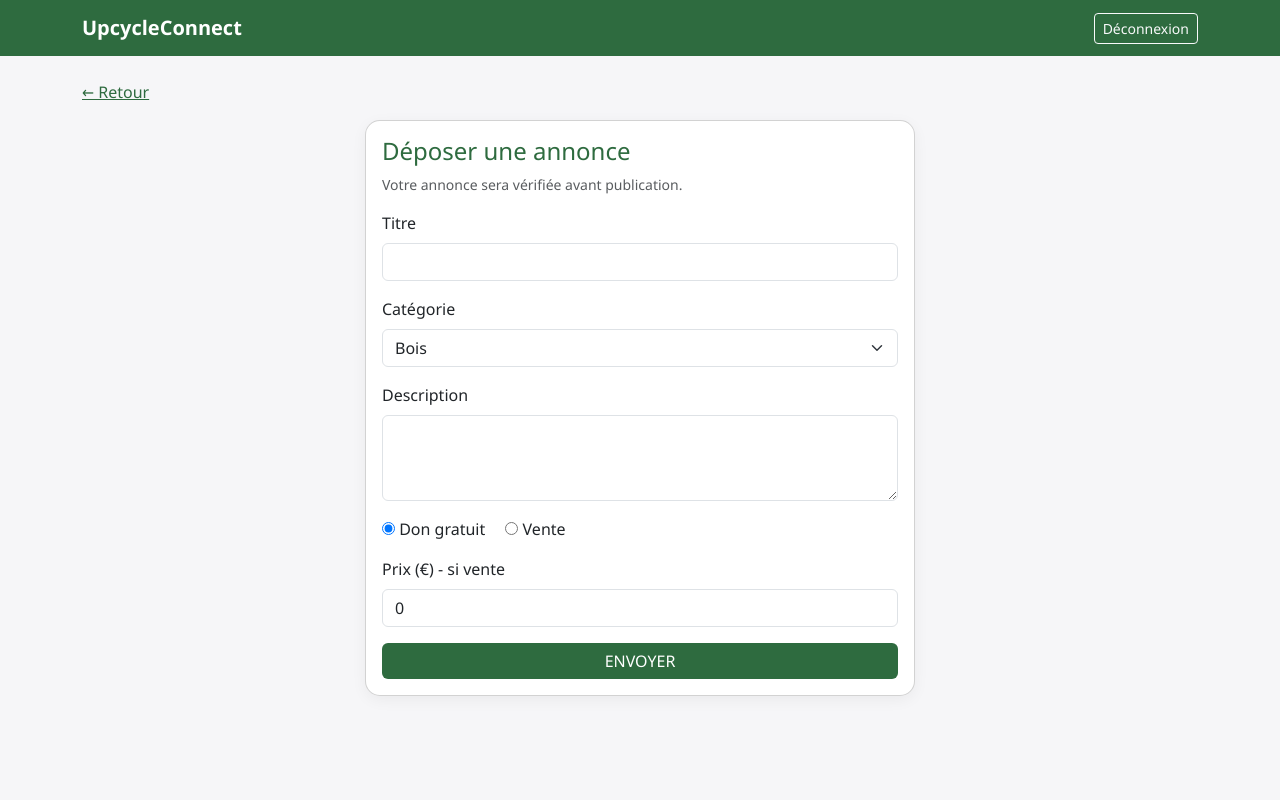
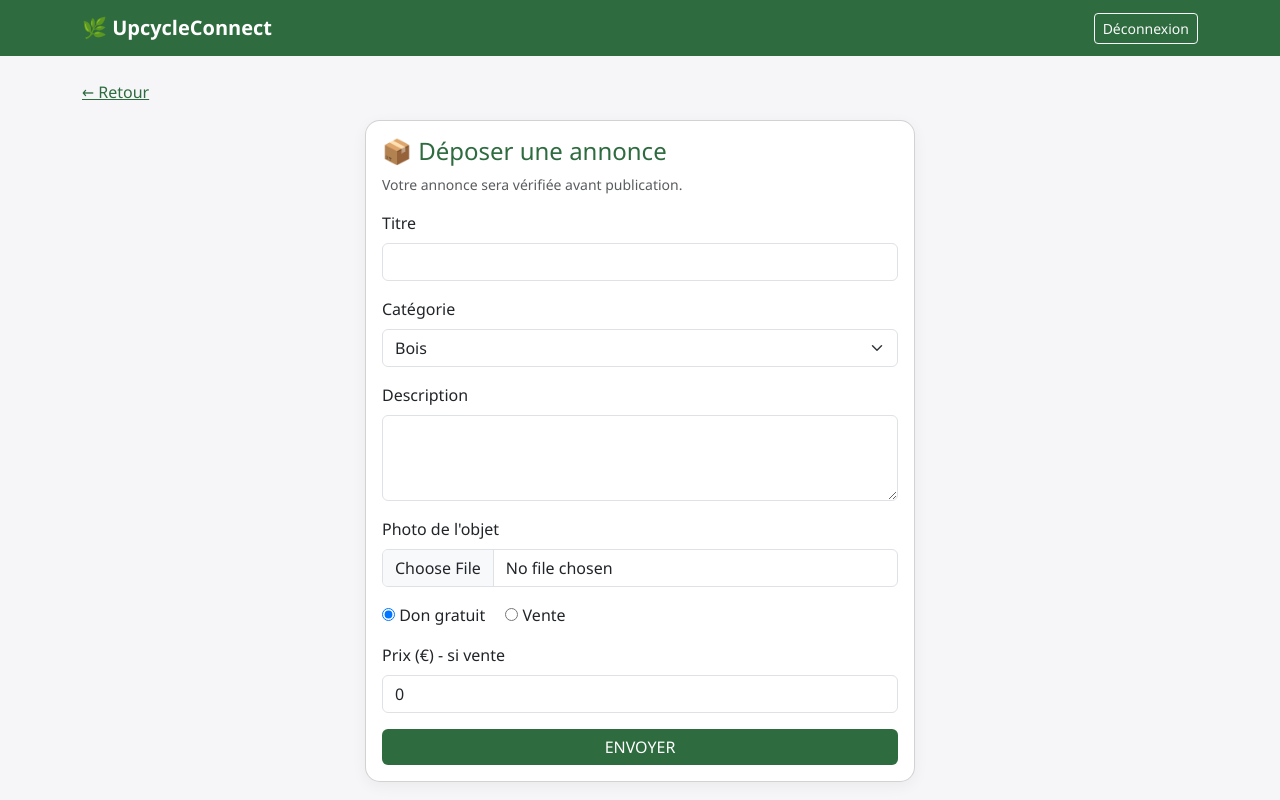
Before and after one commit to Teshanii/UpycleConnect_Lina_Teshani, a PHP site: page /particulier/annonce.php in a window 1280 px wide. Run offline with PHP 8.4, Linux system fonts and the light colour scheme; the visitor is signed in with stand-in values (Sample User, id 1).

```diff
--- a/particulier/annonce.php
+++ b/particulier/annonce.php
@@ -1,5 +1,6 @@
 <?php
 session_start();
+// Si pas connecté, retour connexion
 if (!isset($_SESSION['user_id'])) {
     header('Location: ../connexion.php');
     exit;
@@ -17,8 +18,8 @@ if (!isset($_SESSION['user_id'])) {
 
 <nav class="navbar" style="background-color: var(--primary-green);">
     <div class="container">
-        <a class="navbar-brand text-white fw-bold" href="dashboard.php"> UpcycleConnect</a>
-        <a href="../connexion.php" class="btn btn-outline-light btn-sm">Déconnexion</a>
+        <a class="navbar-brand text-white fw-bold" href="dashboard.php">🌿 UpcycleConnect</a>
+        <a href="../connexion.php?logout=1" class="btn btn-outline-light btn-sm">Déconnexion</a>
     </div>
 </nav>
 
@@ -27,9 +28,10 @@ if (!isset($_SESSION['user_id'])) {
 
     <div class="card mx-auto mt-3" style="max-width:550px;">
         <div class="card-body">
-            <h4 style="color:var(--primary-green);"> Déposer une annonce</h4>
+            <h4 style="color:var(--primary-green);">📦 Déposer une annonce</h4>
             <p class="text-muted small">Votre annonce sera vérifiée avant publication.</p>
 
+            <!-- Zone pour afficher les messages succès/erreur -->
             <div id="msg"></div>
 
             <div class="mb-3">
@@ -53,6 +55,12 @@ if (!isset($_SESSION['user_id'])) {
                 <textarea class="form-control" id="description" rows="3"></textarea>
             </div>
 
+            <!-- Champ photo -->
+            <div class="mb-3">
+                <label class="form-label">Photo de l'objet</label>
+                <input type="file" class="form-control" id="photo" accept="image/*">
+            </div>
+
             <div class="mb-3">
                 <label><input type="radio" name="type" value="don" checked> Don gratuit</label>
                 <label class="ms-3"><input type="radio" name="type" value="vente"> Vente</label>
@@ -70,6 +78,30 @@ if (!isset($_SESSION['user_id'])) {
 
 <script>
 function envoyer() {
+
+    // On récupère la photo choisie par l'utilisateur
+    var photoFile = document.getElementById('photo').files[0];
+
+    // Si une photo a été choisie, on l'upload d'abord
+    if (photoFile) {
+        var formData = new FormData();
+        formData.append('photo', photoFile);
+
+        // On envoie la photo à upload_photo.php qui la sauvegarde et nous renvoie son chemin
+        fetch('../upload_photo.php', { method: 'POST', body: formData })
+            .then(function(res) { return res.json(); })
+            .then(function(data) {
+                // Une fois la photo uploadée, on envoie l'annonce avec le chemin de la photo
+                envoyerAnnonce(data.chemin);
+            });
+    } else {
+        // Pas de photo, on envoie l'annonce sans photo
+        envoyerAnnonce('');
+    }
+}
+
+// Fonction qui envoie l'annonce à l'API Go
+function envoyerAnnonce(cheminPhoto) {
     fetch('http://localhost:8080/api/annonces', {
         method: 'POST',
         headers: { 'Content-Type': 'application/json' },
@@ -79,7 +111,8 @@ function envoyer() {
             description: document.getElementById('description').value,
             type_offre: document.querySelector('input[name="type"]:checked').value,
             prix: parseFloat(document.getElementById('prix').value) || 0,
-            id_user: <?php echo $_SESSION['user_id']; ?>
+            id_user: <?php echo $_SESSION['user_id']; ?>,
+            photo: cheminPhoto
         })
     }).then(function(res) {
         if (res.ok) {
--- a/particulier/box.php
+++ b/particulier/box.php
@@ -18,7 +18,7 @@ if (!isset($_SESSION['user_id'])) {
 <nav class="navbar" style="background-color: var(--primary-green);">
     <div class="container">
         <a class="navbar-brand text-white fw-bold" href="dashboard.php"> UpcycleConnect</a>
-        <a href="../connexion.php" class="btn btn-outline-light btn-sm">Déconnexion</a>
+        <a href="../connexion.php?logout=1" class="btn btn-outline-light btn-sm">Déconnexion</a>
     </div>
 </nav>
 
--- a/particulier/conseils.php
+++ b/particulier/conseils.php
@@ -18,7 +18,7 @@ if (!isset($_SESSION['user_id'])) {
 <nav class="navbar" style="background-color: var(--primary-green);">
     <div class="container">
         <a class="navbar-brand text-white fw-bold" href="dashboard.php"> UpcycleConnect</a>
-        <a href="../connexion.php" class="btn btn-outline-light btn-sm">Déconnexion</a>
+        <a href="../connexion.php?logout=1" class="btn btn-outline-light btn-sm">Déconnexion</a>
     </div>
 </nav>
 
--- a/particulier/dashboard.php
+++ b/particulier/dashboard.php
@@ -20,7 +20,7 @@ if (!isset($_SESSION['user_id'])) {
     <div class="container">
         <a class="navbar-brand text-white fw-bold" href="dashboard.php"> UpcycleConnect</a>
         <span class="text-white me-3">Bonjour, <?php echo $_SESSION['user_prenom']; ?> !</span>
-        <a href="../connexion.php" class="btn btn-outline-light btn-sm">Déconnexion</a>
+        <a href="../connexion.php?logout=1" class="btn btn-outline-light btn-sm">Déconnexion</a>
     </div>
 </nav>
 
--- a/particulier/mes_annonces.php
+++ b/particulier/mes_annonces.php
@@ -18,7 +18,7 @@ if (!isset($_SESSION['user_id'])) {
 <nav class="navbar" style="background-color: var(--primary-green);">
     <div class="container">
         <a class="navbar-brand text-white fw-bold" href="dashboard.php"> UpcycleConnect</a>
-        <a href="../connexion.php" class="btn btn-outline-light btn-sm">Déconnexion</a>
+        <a href="../connexion.php?logout=1" class="btn btn-outline-light btn-sm">Déconnexion</a>
     </div>
 </nav>
 
--- a/particulier/modifier_annonce.php
+++ b/particulier/modifier_annonce.php
@@ -19,7 +19,7 @@ $id = $_GET['id'] ?? 0;
 <nav class="navbar" style="background-color: var(--primary-green);">
     <div class="container">
         <a class="navbar-brand text-white fw-bold" href="dashboard.php"> UpcycleConnect</a>
-        <a href="../connexion.php" class="btn btn-outline-light btn-sm">Déconnexion</a>
+        <a href="../connexion.php?logout=1" class="btn btn-outline-light btn-sm">Déconnexion</a>
     </div>
 </nav>
 
--- a/particulier/planning.php
+++ b/particulier/planning.php
@@ -18,7 +18,7 @@ if (!isset($_SESSION['user_id'])) {
 <nav class="navbar" style="background-color: var(--primary-green);">
     <div class="container">
         <a class="navbar-brand text-white fw-bold" href="dashboard.php"> UpcycleConnect</a>
-        <a href="../connexion.php" class="btn btn-outline-light btn-sm">Déconnexion</a>
+        <a href="../connexion.php?logout=1" class="btn btn-outline-light btn-sm">Déconnexion</a>
     </div>
 </nav>
 
--- a/particulier/score.php
+++ b/particulier/score.php
@@ -18,7 +18,7 @@ if (!isset($_SESSION['user_id'])) {
 <nav class="navbar" style="background-color: var(--primary-green);">
     <div class="container">
         <a class="navbar-brand text-white fw-bold" href="dashboard.php"> UpcycleConnect</a>
-        <a href="../connexion.php" class="btn btn-outline-light btn-sm">Déconnexion</a>
+        <a href="../connexion.php?logout=1" class="btn btn-outline-light btn-sm">Déconnexion</a>
     </div>
 </nav>
 
```
Also changed, not shown: connexion.php (+7 -1 lines), upload_photo.php (added, +24 -0 lines).
